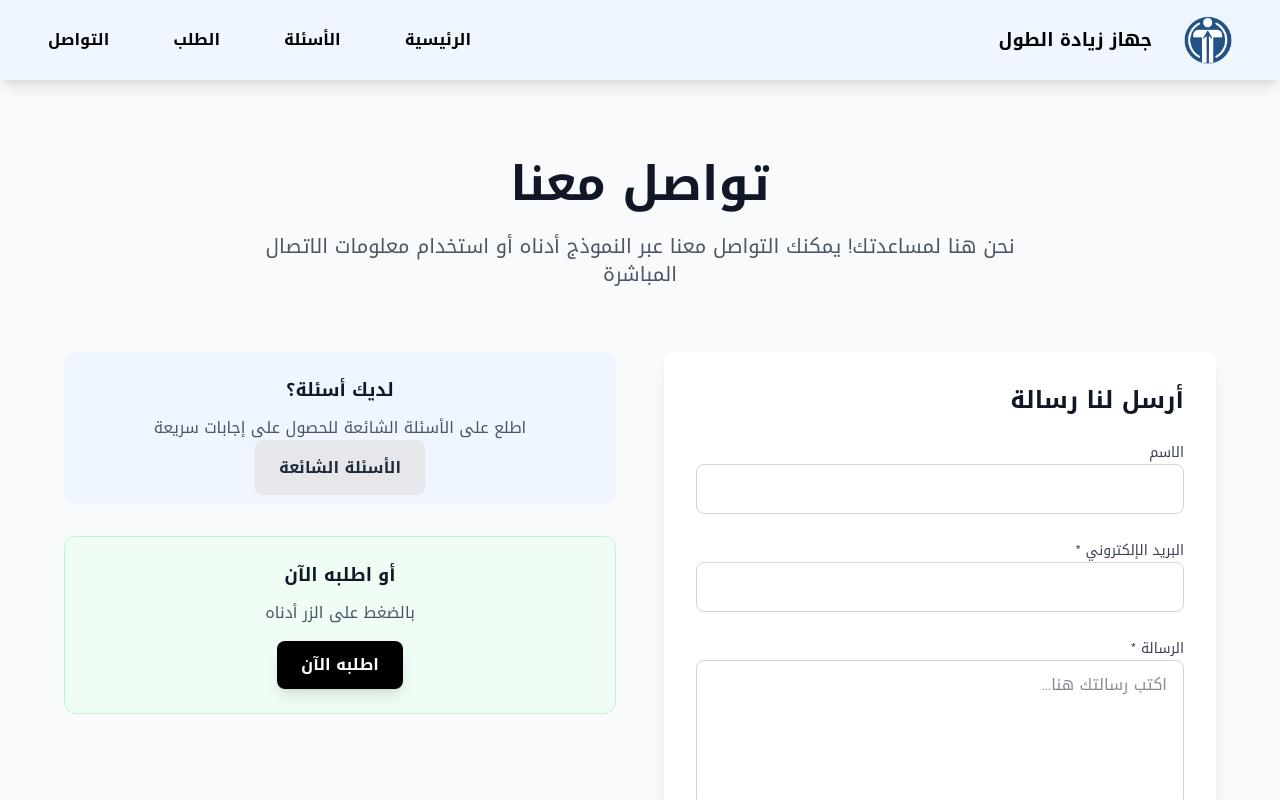
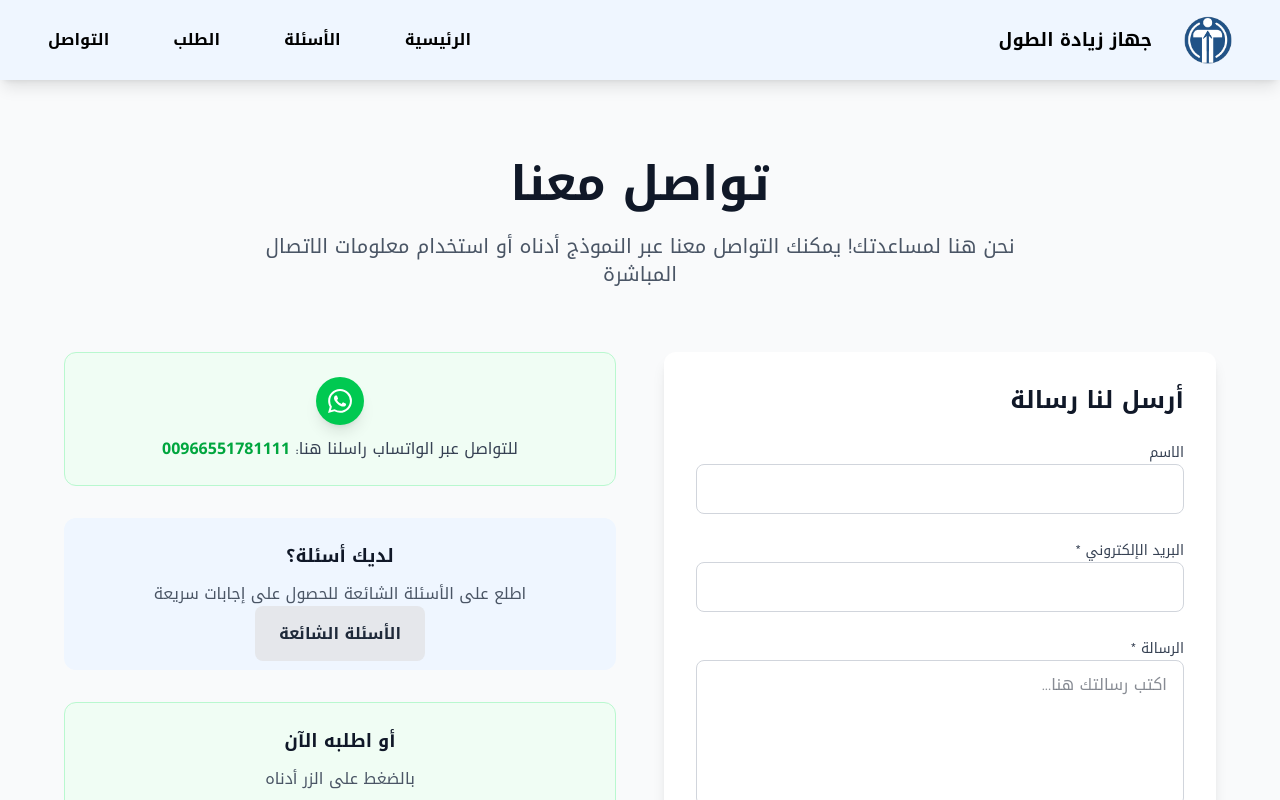
Before and after one commit to sara4ksa-beep/tal-height-device, a Next.js app: page /contact in a window 1280 px wide. Shown: the top 800 px of the page. Built offline with nearby package versions, Linux system fonts and the light colour scheme.

Commit message:
إضافة قسم واتساب في صفحة اتصل بنا

```diff
--- a/src/app/contact/page.tsx
+++ b/src/app/contact/page.tsx
@@ -183,6 +183,25 @@
 
             {/* Contact Information */}
             <div className="space-y-8">
+              {/* WhatsApp Contact */}
+              <a
+                href="https://wa.me/966551781111"
+                target="_blank"
+                rel="noopener noreferrer"
+                className="bg-green-50 rounded-xl p-6 border border-green-200 hover:bg-green-100 transition-colors block"
+              >
+                <div className="flex items-center justify-center gap-3 mb-3">
+                  <div className="w-12 h-12 bg-green-500 rounded-full flex items-center justify-center shadow-lg">
+                    <svg className="w-6 h-6 text-white" fill="currentColor" viewBox="0 0 24 24">
+                      <path d="M17.472 14.382c-.297-.149-1.758-.867-2.03-.967-.273-.099-.471-.148-.67.15-.197.297-.767.966-.94 1.164-.173.199-.347.223-.644.075-.297-.15-1.255-.463-2.39-1.475-.883-.788-1.48-1.761-1.653-2.059-.173-.297-.018-.458.13-.606.134-.133.298-.347.446-.52.149-.174.198-.298.298-.497.099-.198.05-.371-.025-.52-.075-.149-.669-1.612-.916-2.207-.242-.579-.487-.5-.669-.51-.173-.008-.371-.01-.57-.01-.198 0-.52.074-.792.372-.272.297-1.04 1.016-1.04 2.479 0 1.462 1.065 2.875 1.213 3.074.149.198 2.096 3.2 5.077 4.487.709.306 1.262.489 1.694.625.712.227 1.36.195 1.871.118.571-.085 1.758-.719 2.006-1.413.248-.694.248-1.289.173-1.413-.074-.124-.272-.198-.57-.347m-5.421 7.403h-.004a9.87 9.87 0 01-5.031-1.378l-.361-.214-3.741.982.998-3.648-.235-.374a9.86 9.86 0 01-1.51-5.26c.001-5.45 4.436-9.884 9.888-9.884 2.64 0 5.122 1.03 6.988 2.898a9.825 9.825 0 012.893 6.994c-.003 5.45-4.437 9.884-9.885 9.884m8.413-18.297A11.815 11.815 0 0012.05 0C5.495 0 .16 5.335.157 11.892c0 2.096.547 4.142 1.588 5.945L.057 24l6.305-1.654a11.882 11.882 0 005.683 1.448h.005c6.554 0 11.89-5.335 11.893-11.893a11.821 11.821 0 00-3.48-8.413Z"/>
+                    </svg>
+                  </div>
+                </div>
+                <p className="text-center text-gray-700 font-medium">
+                  للتواصل عبر الواتساب راسلنا هنا: <span className="font-bold text-green-600">00966551781111</span>
+                </p>
+              </a>
+
               {/* FAQ Link */}
               <div className="bg-blue-50 rounded-xl p-6 text-center">
                 <h3 className="text-lg font-semibold text-gray-900 mb-3">
```
